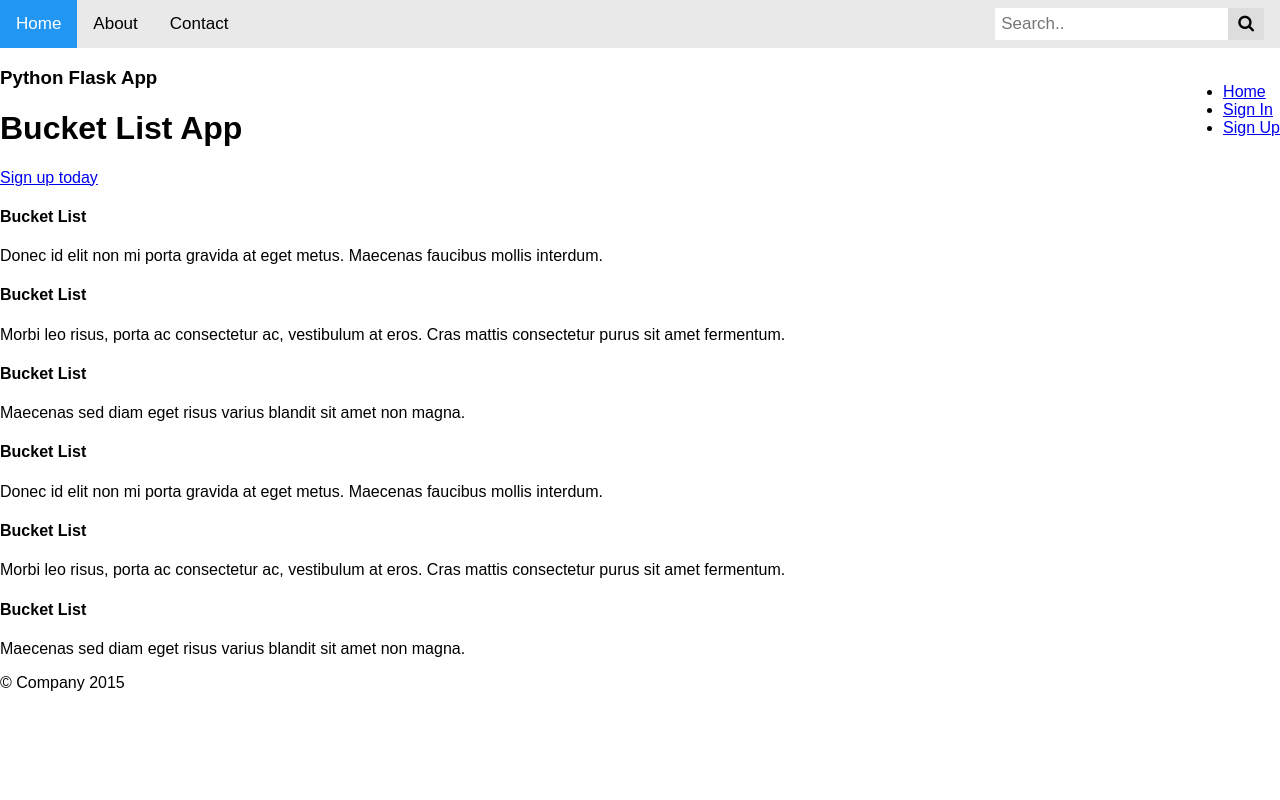
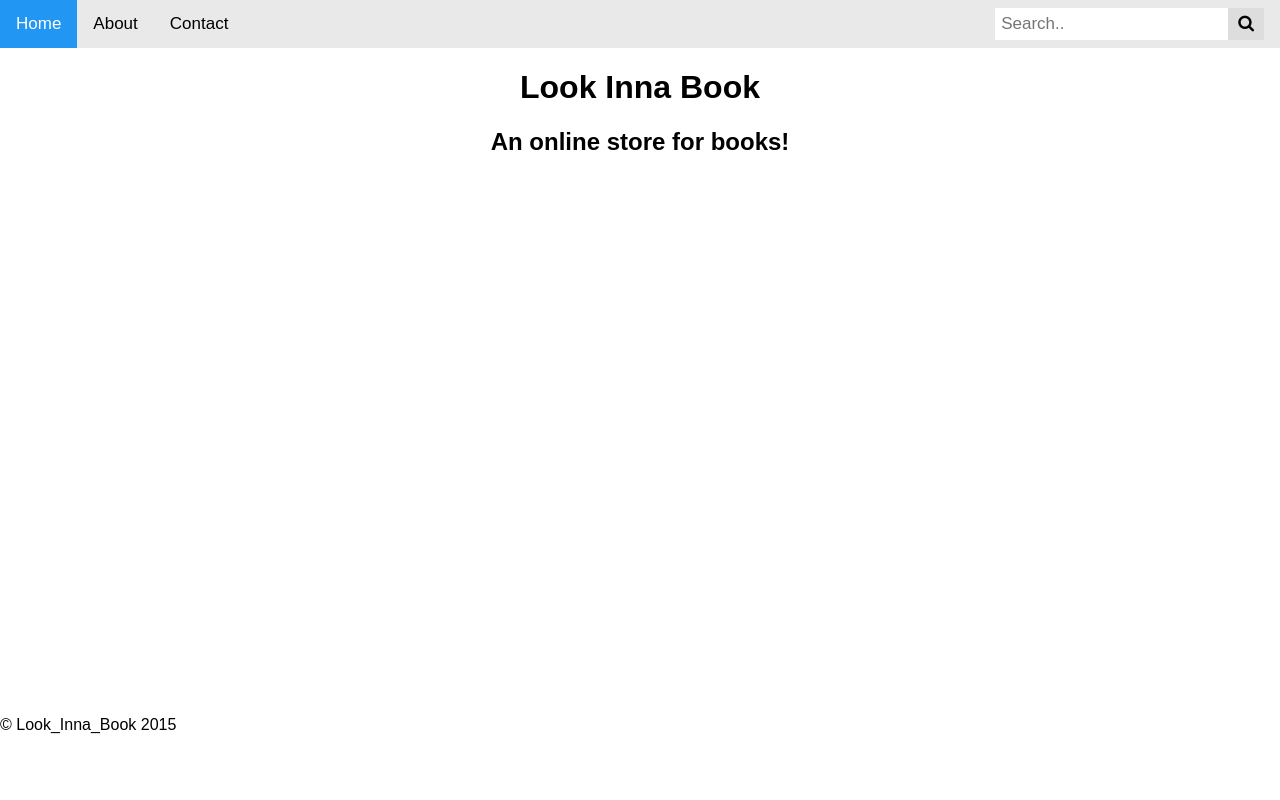
Before and after one commit to DevonHope/Online-Bookstore-Webapp, a Flask app: page / in a window 1280 px wide. Run offline with Flask 2, Linux system fonts and the light colour scheme.

Commit message:
major html5 changes

```diff
--- a/lib_app/templates/style.css
+++ b/lib_app/templates/css/style.css
@@ -1,4 +1,16 @@
-/* {box-sizing: border-box;}*/
+html{ height:100%; }
+body{ min-height:100%; padding:0; margin:0; position:relative; }
+
+body::after{ content:''; display:block; height:100px; }
+
+footer{
+  position:absolute;
+  bottom:0;
+  width:100%;
+  height:100px;
+}
+
+* {box-sizing: border-box;}
 
 body {
   margin: 0;
--- a/lib_app/templates/index.html
+++ b/lib_app/templates/index.html
@@ -1,86 +1,9 @@
 <!DOCTYPE html>
 <html lang="en">
-
 <head>
 
-  <link rel="stylesheet" href="https://cdnjs.cloudflare.com/ajax/libs/font-awesome/4.7.0/css/font-awesome.min.css">
-  <style>
-  * {box-sizing: border-box;}
-
-  body {
-    margin: 0;
-    font-family: Arial, Helvetica, sans-serif;
-  }
-
-  .topnav {
-    overflow: hidden;
-    background-color: #e9e9e9;
-  }
-
-  .topnav a {
-    float: left;
-    display: block;
-    color: black;
-    text-align: center;
-    padding: 14px 16px;
-    text-decoration: none;
-    font-size: 17px;
-  }
-
-  .topnav a:hover {
-    background-color: #ddd;
-    color: black;
-  }
-
-  .topnav a.active {
-    background-color: #2196F3;
-    color: white;
-  }
-
-  .topnav .search-container {
-    float: right;
-  }
-
-  .topnav input[type=text] {
-    padding: 6px;
-    margin-top: 8px;
-    font-size: 17px;
-    border: none;
-  }
-
-  .topnav .search-container button {
-    float: right;
-    padding: 6px 10px;
-    margin-top: 8px;
-    margin-right: 16px;
-    background: #ddd;
-    font-size: 17px;
-    border: none;
-    cursor: pointer;
-  }
-
-  .topnav .search-container button:hover {
-    background: #ccc;
-  }
-
-  @media screen and (max-width: 600px) {
-    .topnav .search-container {
-      float: none;
-    }
-    .topnav a, .topnav input[type=text], .topnav .search-container button {
-      float: none;
-      display: block;
-      text-align: left;
-      width: 100%;
-      margin: 0;
-      padding: 14px;
-    }
-    .topnav input[type=text] {
-      border: 1px solid #ccc;
-    }
-  }
-
-  </style>
+  <link rel="stylesheet" href="https://cdnjs.cloudflare.com/ajax/libs/font-awesome/4.7.0/css/font-awesome.min.css"/>
+  <link rel="stylesheet" type="text/css" href="css/style.css"/>
 </head>
 <body>
 
@@ -98,55 +21,17 @@
 
 </body>
 <body>
-
     <div class="container">
-        <div class="header">
-            <nav>
-                <ul class="nav nav-pills pull-right">
-                    <li role="presentation" class="active"><a href="#">Home</a>
-                    </li>
-                    <li role="presentation"><a href="#">Sign In</a>
-                    </li>
-                    <li role="presentation"><a href="showSignUp">Sign Up</a>
-                    </li>
-                </ul>
-            </nav>
-            <h3 class="text-muted">Python Flask App</h3>
+        <div class="jumbotron">
+            <h1 align="center">Look Inna Book</h1>
+            <p class="lead"></p>
         </div>
-
-        <div class="jumbotron">
-            <h1>Bucket List App</h1>
-            <p class="lead"></p>
-            <p><a class="btn btn-lg btn-success" href="showSignUp" role="button">Sign up today</a>
-            </p>
-        </div>
-
-        <div class="row marketing">
-            <div class="col-lg-6">
-                <h4>Bucket List</h4>
-                <p>Donec id elit non mi porta gravida at eget metus. Maecenas faucibus mollis interdum.</p>
-
-                <h4>Bucket List</h4>
-                <p>Morbi leo risus, porta ac consectetur ac, vestibulum at eros. Cras mattis consectetur purus sit amet fermentum.</p>
-
-                <h4>Bucket List</h4>
-                <p>Maecenas sed diam eget risus varius blandit sit amet non magna.</p>
-            </div>
-
-            <div class="col-lg-6">
-                <h4>Bucket List</h4>
-                <p>Donec id elit non mi porta gravida at eget metus. Maecenas faucibus mollis interdum.</p>
-
-                <h4>Bucket List</h4>
-                <p>Morbi leo risus, porta ac consectetur ac, vestibulum at eros. Cras mattis consectetur purus sit amet fermentum.</p>
-
-                <h4>Bucket List</h4>
-                <p>Maecenas sed diam eget risus varius blandit sit amet non magna.</p>
-            </div>
+        <div>
+          <h2 align="center">An online store for books!</h2>
         </div>
 
         <footer class="footer">
-            <p>&copy; Company 2015</p>
+            <p>&copy; Look_Inna_Book 2015</p>
         </footer>
 
     </div>
```
